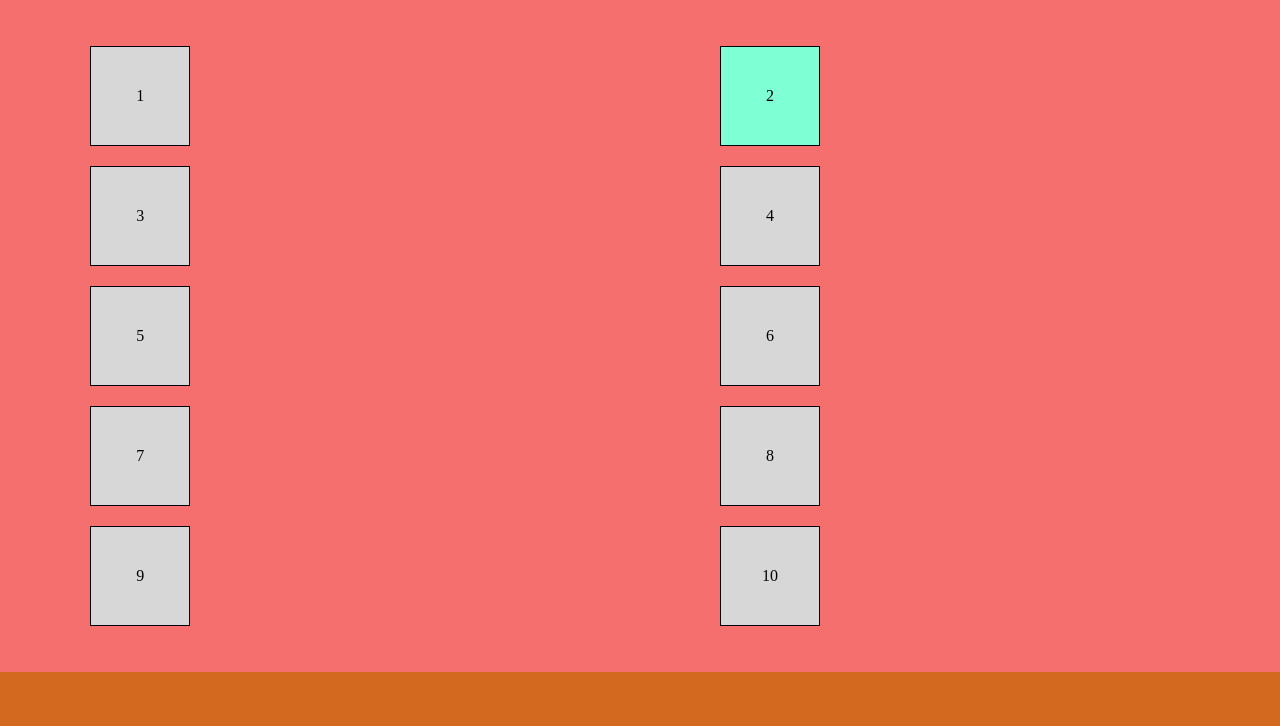
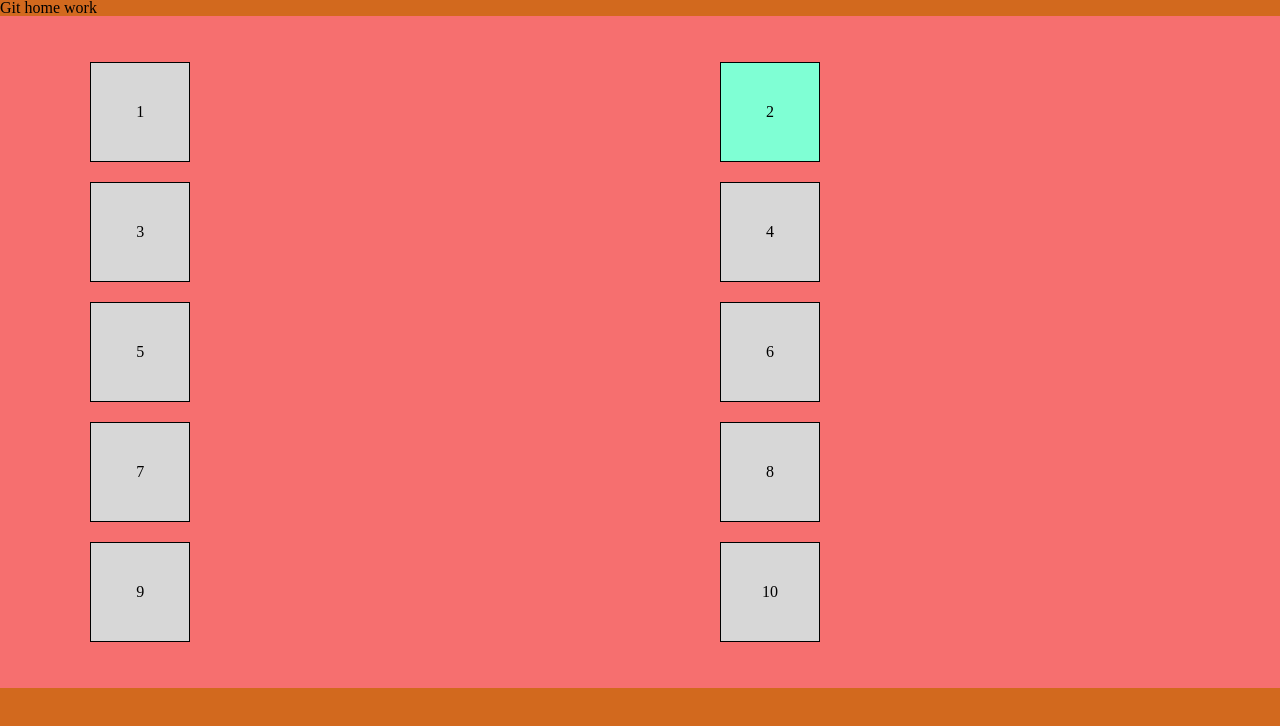
Before and after one commit to riabtsun/home-work-5, a plain HTML site: page index.html in a window 1280 px wide. Shown: the top 726 px of the page. Drawn offline with nearby package versions, Linux system fonts and the light colour scheme.

Commit message:
Added title for section

```diff
--- a/index.html
+++ b/index.html
@@ -12,7 +12,7 @@
 <body>
 <main>
     <section>
-
+        <h1>Git home work</h1>
         <div class="container">
             <div class="row">
                 <div class="wrapper">
```
